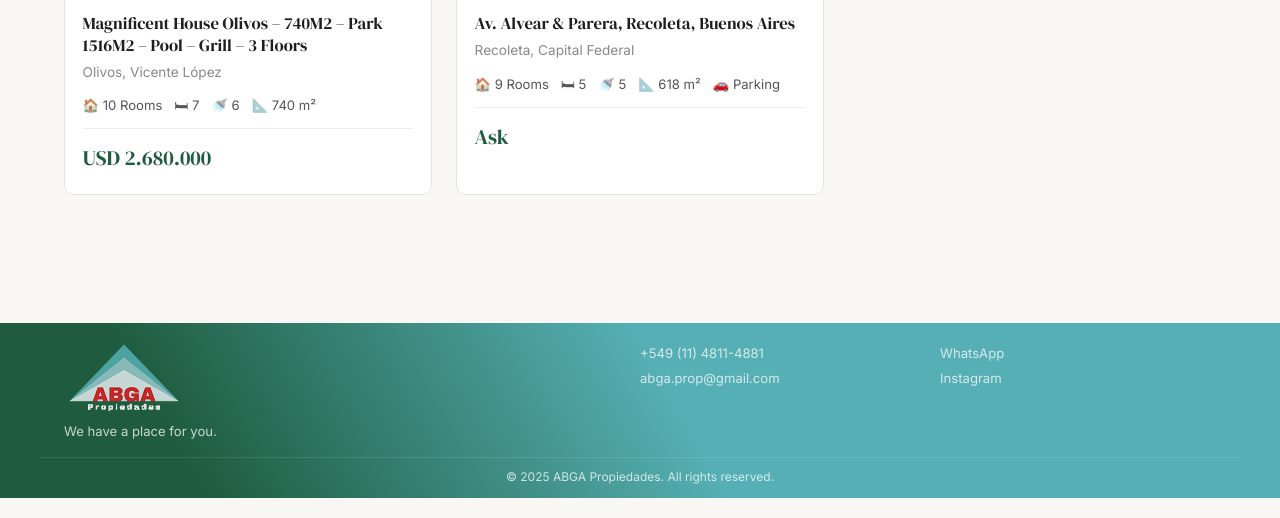
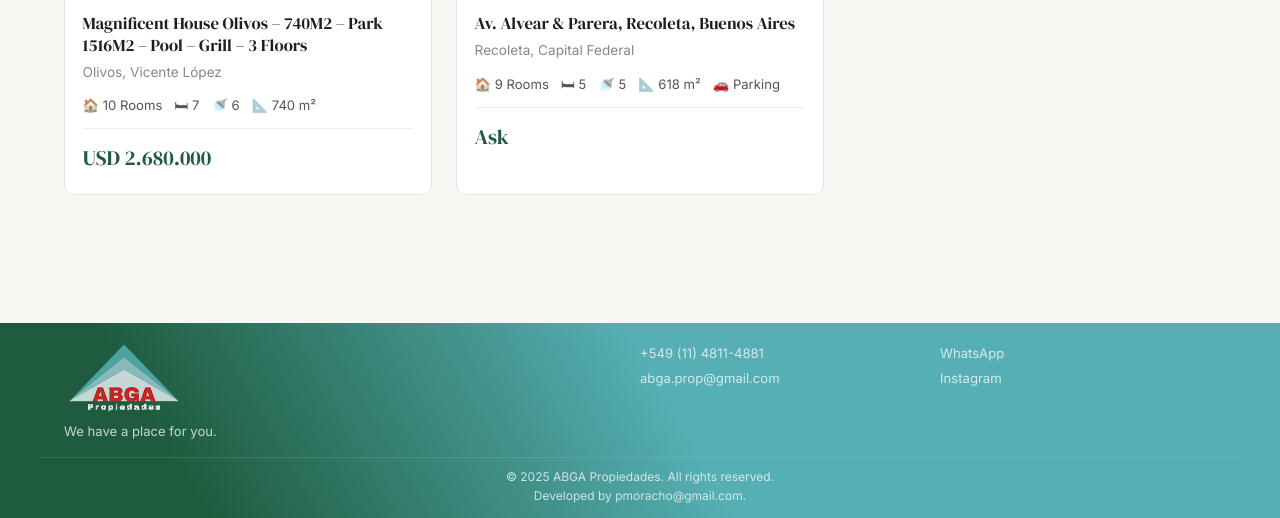
Before and after one commit to pmoracho/abgapropiedades, an Eleventy site: page src/index.njk in a window 1280 px wide. Shown: the part 745-1263 px from the top of the page. Built offline with nearby package versions, Linux system fonts and the light colour scheme; Eleventy itself is replaced by a stand-in of ours; files that its build step writes are made by us from their sources.

Commit message:
Agregar información del autor en el archivo de configuración y mostrar en el pie de página

```diff
--- a/_data/site.yaml
+++ b/_data/site.yaml
@@ -39,3 +39,7 @@ colores:
 
 seo:
   url_base: "https://abgapropiedades.com"
+
+author:
+  nombre: "Patricio Moracho"
+  email: "pmoracho@gmail.com"
--- a/src/_includes/footer.njk
+++ b/src/_includes/footer.njk
@@ -22,5 +22,6 @@
   </div>
   <div class="footer-copy">
     <p>&copy; 2025 {{ site.nombre }}. <span data-i18n="footer_derechos">Todos los derechos reservados.</span></p>
+    <p>Developed by {{site.author.email}}.</p>
   </div>
 </footer>
```
